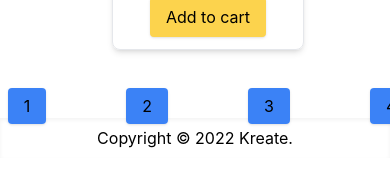
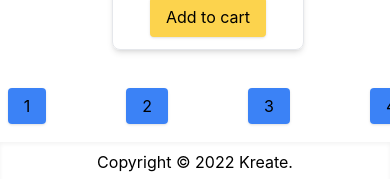
Before and after one commit to arjunthumbayil/Store-Front-Next.js, a Next.js app: page / in a window 390 px wide. Shown: the part 2522-2701 px from the top of the page. Before the commit the page ends 2680 px from the top, so only its background shows below. Built offline with nearby package versions, Linux system fonts and the light colour scheme.

Commit message:
correcting responsiveness

```diff
--- a/components/Layout.js
+++ b/components/Layout.js
@@ -20,9 +20,9 @@ export default function Layout({ title, children }) {
         <link rel="icon" href="/favicon.ico" />
       </Head>
 
-      <div className="flex max-w-7xl mx-auto flex-col justify-between">
+      <div className="flex w-auto flex-col justify-between">
         <header>
-          <nav className="flex h-12 items-center px-4 justify-between shadow-md">
+          <nav className="flex h-12 w-auto items-center px-4 justify-between shadow-md">
             <Link href="/">
               <a className="text-lg font-bold">kreate.</a>
             </Link>
--- a/pages/index.js
+++ b/pages/index.js
@@ -33,7 +33,7 @@ export default function Home() {
         {displayItems}
       </div>
       <ReactPaginate
-        className={"flex justify-center space-x-20 pt-6 sticky sm:space-x-2"}
+        className={"flex justify-center space-x-20 p-6 sticky sm:space-x-2"}
         previousLabel={"Previous"}
         nextLabel={"Next"}
         pageCount={pageCount}
```
